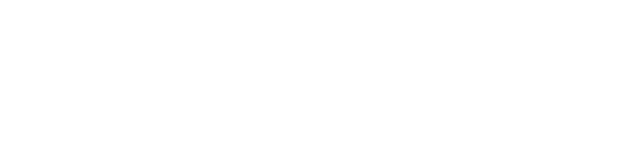
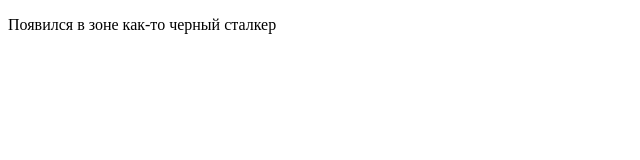
Before and after one commit to he11ow1/proj, a plain HTML site: page index.html in a window 1280 px wide. Shown: the whole page, without its empty margins (0-640 px from the left). Drawn offline with Linux system fonts and the light colour scheme.

Commit message:
Добавил текст

```diff
--- a/index.html
+++ b/index.html
@@ -7,6 +7,6 @@
     <title>Document</title>
 </head>
 <body>
-
+    <p>Появился в зоне как-то черный сталкер</p>
 </body>
 </html>
```
